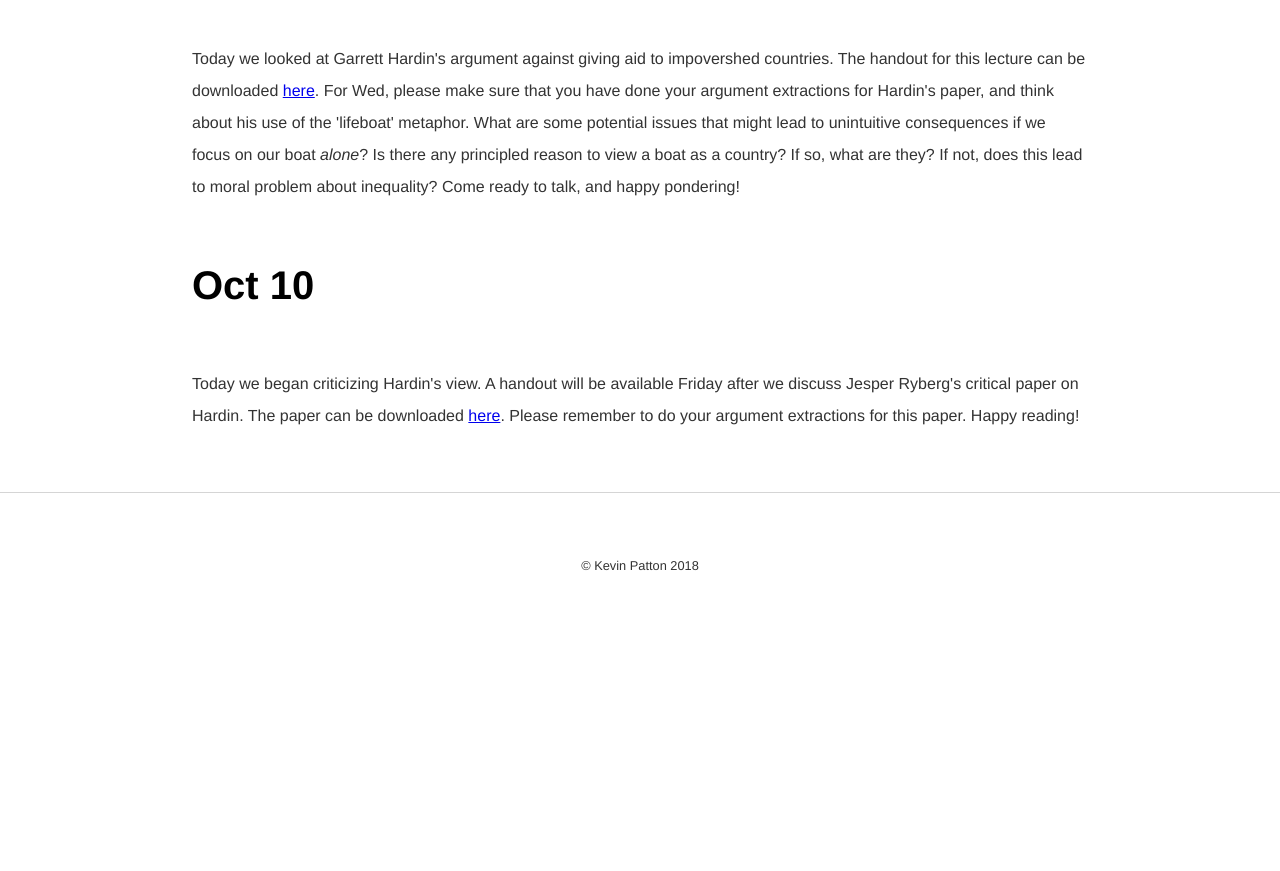
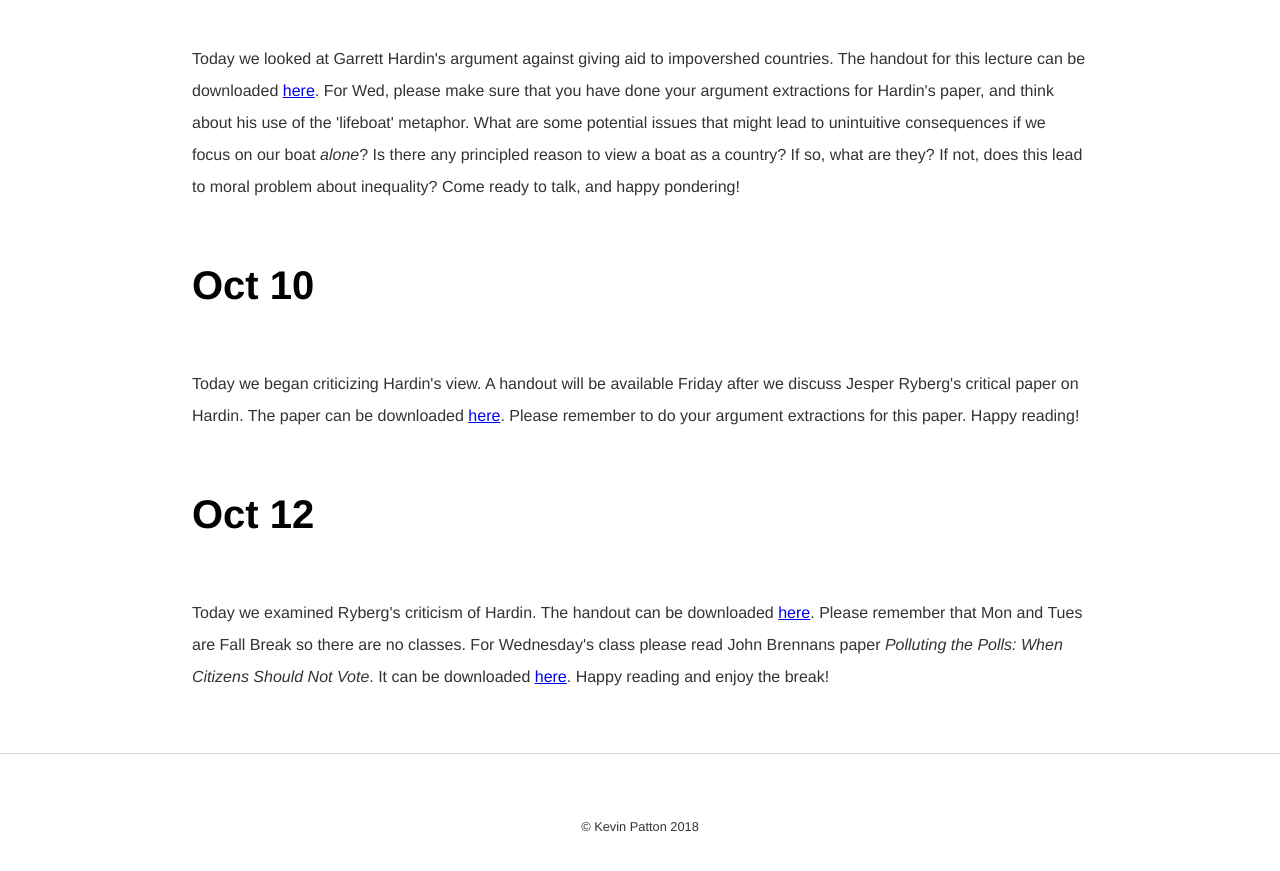
Before and after one commit to kevinjpatton/kevinjpatton.github.io, a Jekyll site: the page built from teaching/phil1020/index.html, in a window 1280 px wide and 900 px high, scrolled down 4440 px. Shown: the top 871 px of the window. Built offline with Jekyll 4.4.1, drawn with Linux system fonts in a browser that asks for light colours; Markdown is read by kramdown in place of the engine named in the settings; before the commit the page ends 5079 px from its top, so only the background shows below that.

Commit message:
Update index.html

```diff
--- a/teaching/phil1020/index.html
+++ b/teaching/phil1020/index.html
@@ -40,3 +40,5 @@ http://www.sfu.ca/philosophy/resources/writing.html>here</a>.
 <p>Today we looked at Garrett Hardin's argument against giving aid to impovershed countries.  The handout for this lecture can be downloaded <a href=/teaching/phil1020/Handout_GarrettHardin.pdf	target="_blank">here</a>.  For Wed, please make sure that you have done your argument extractions for Hardin's paper, and think about his use of the 'lifeboat' metaphor.  What are some potential issues that might lead to unintuitive consequences if we focus on our boat <i>alone</i>?  Is there any principled reason to view a boat as a country?  If so, what are they?  If not, does this lead to moral problem about inequality?  Come ready to talk, and happy pondering!</p>
 <h1>Oct 10</h1>
 <p>Today we began criticizing Hardin's view.  A handout will be available Friday after we discuss Jesper Ryberg's critical paper on Hardin.  The paper can be downloaded <a href=/teaching/phil1020/Ryberg_OnHardin.pdf	target="_blank">here</a>.  Please remember to do your argument extractions for this paper.  Happy reading!</p>
+<h1>Oct 12</h1>
+<p>Today we examined Ryberg's criticism of Hardin.  The handout can be downloaded <a href=/teaching/phil1020/Handout_JesperRyberg.pdf	target="_blank">here</a>.  Please remember that Mon and Tues are Fall Break so there are no classes.  For Wednesday's class please read John Brennans paper <i>Polluting the Polls: When Citizens Should Not Vote</i>.  It can be downloaded <a href=/teaching/phil1020/Brennan_WhenNotToVote.pdf	target="_blank">here</a>.  Happy reading and enjoy the break!</p>
```
